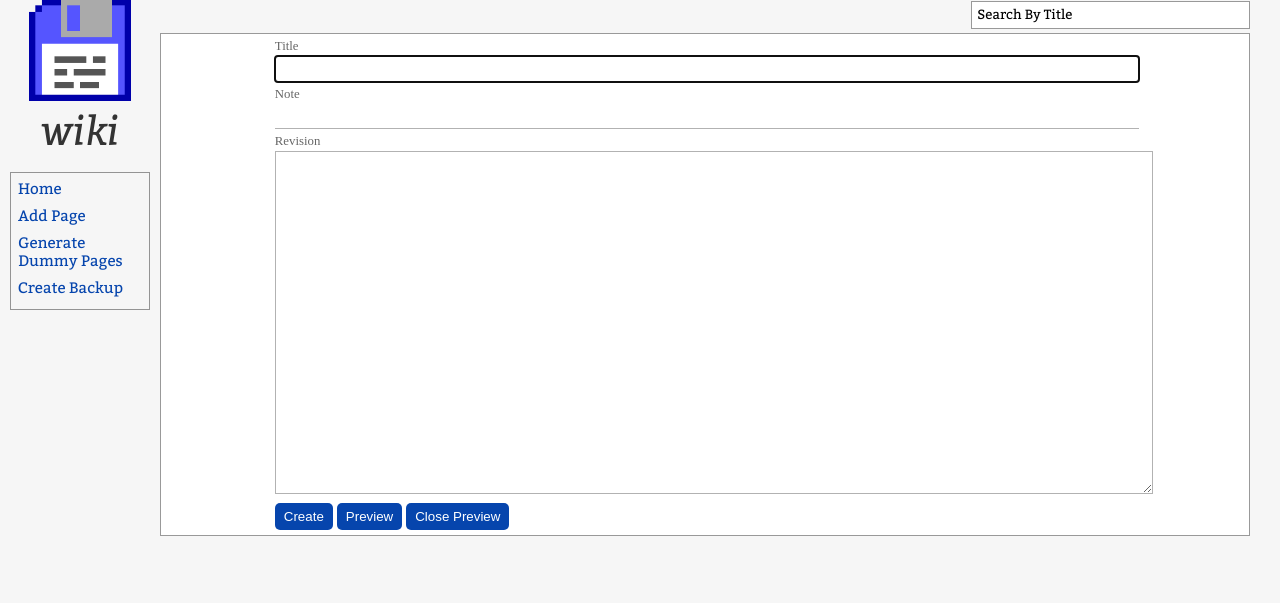
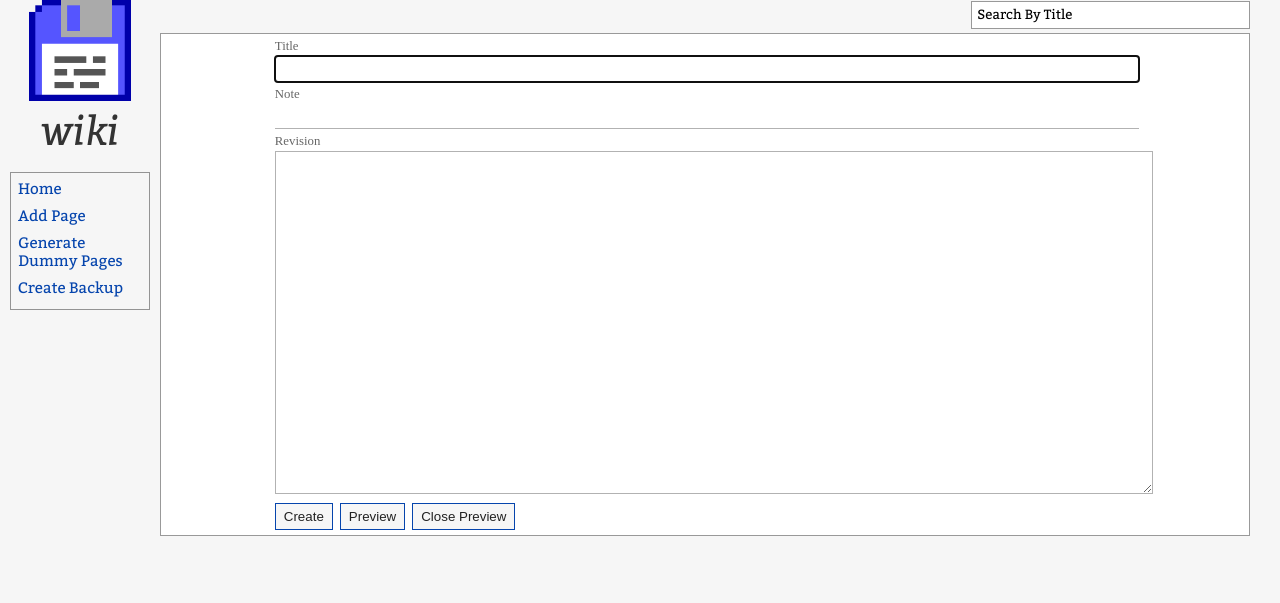
Before and after one commit to thesmileynoob/wiki, a Flask app: page /new in a window 1280 px wide. Shown: the part 17-620 px from the top of the page. Run offline with Flask 2, Linux system fonts and the light colour scheme; some libraries are stand-ins or nearby versions.

Commit message:
button css update

```diff
--- a/static/css/buttons.css
+++ b/static/css/buttons.css
@@ -1,18 +1,17 @@
 button {
     outline: none;
     border: 1px solid rgba(0,0,0,0); /* avoids popping on :hover */
-    border-radius: 5px;
     padding: 5px 8px;
-    background-color: var(--theme-link-color);
-    color: var(--theme-secondary-color);
+    margin-right: 3px;
+    background-color: var(--theme-primary-color);
+    color: var(--theme-text-color);
+    border: 1px solid var(--theme-link-color);
 }
 
 button:hover {
-    border: 1px solid var(--theme-link-color);
-    color: var(--theme-text-color);
-    background-color: var(--theme-primary-color);
+    color: var(--theme-primary-color);
+    background-color: var(--theme-link-color);
     cursor: pointer;
-    border-radius: 0px;
 }
 
 button:focus {
--- a/static/css/editor.css
+++ b/static/css/editor.css
@@ -60,11 +60,6 @@
     animation-fill-mode: both;
 }
 
-#editor button {
-}
-
-#editor button:hover {
-}
 
 #editor #preview_box {
     position: absolute;
```
